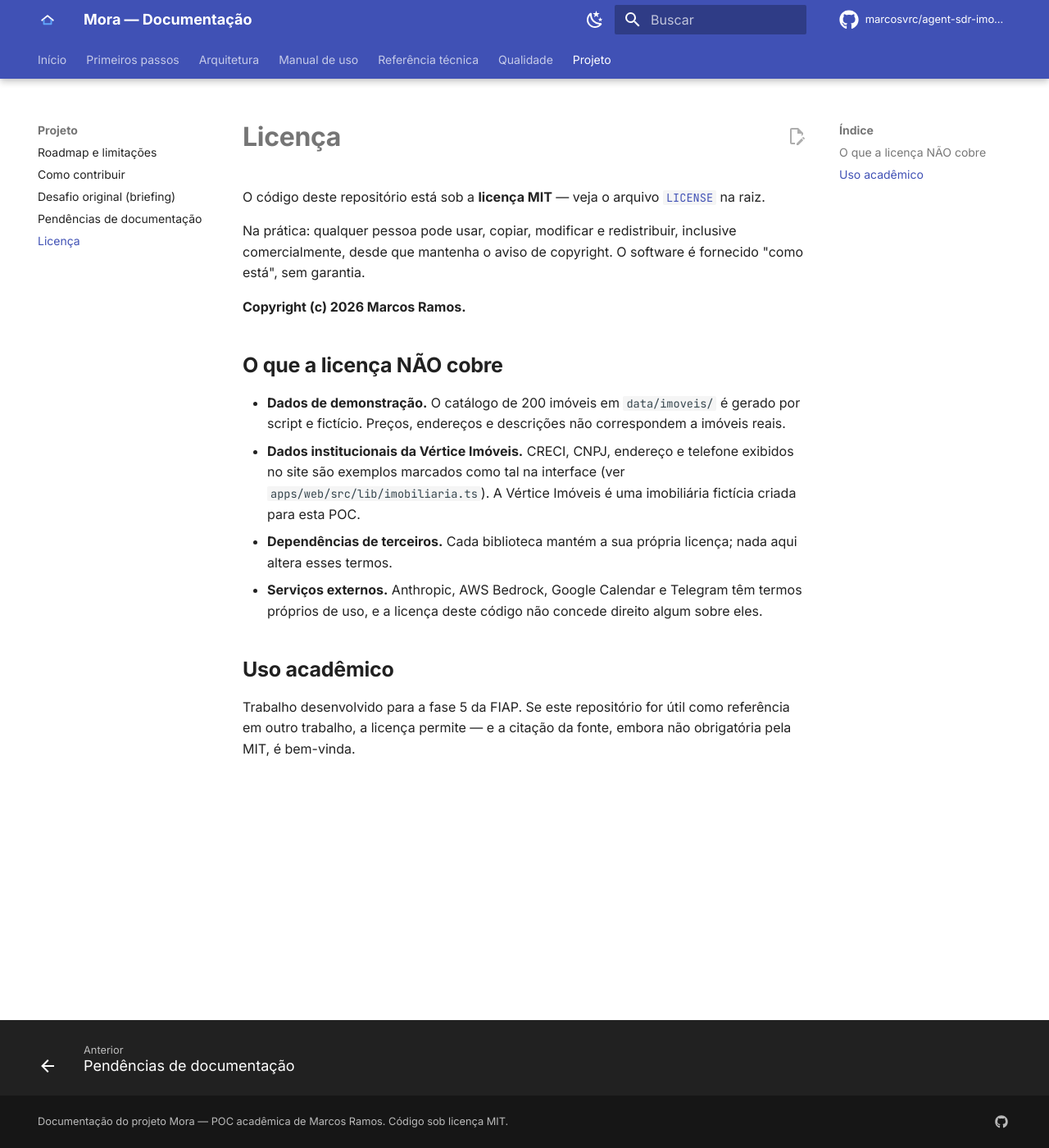
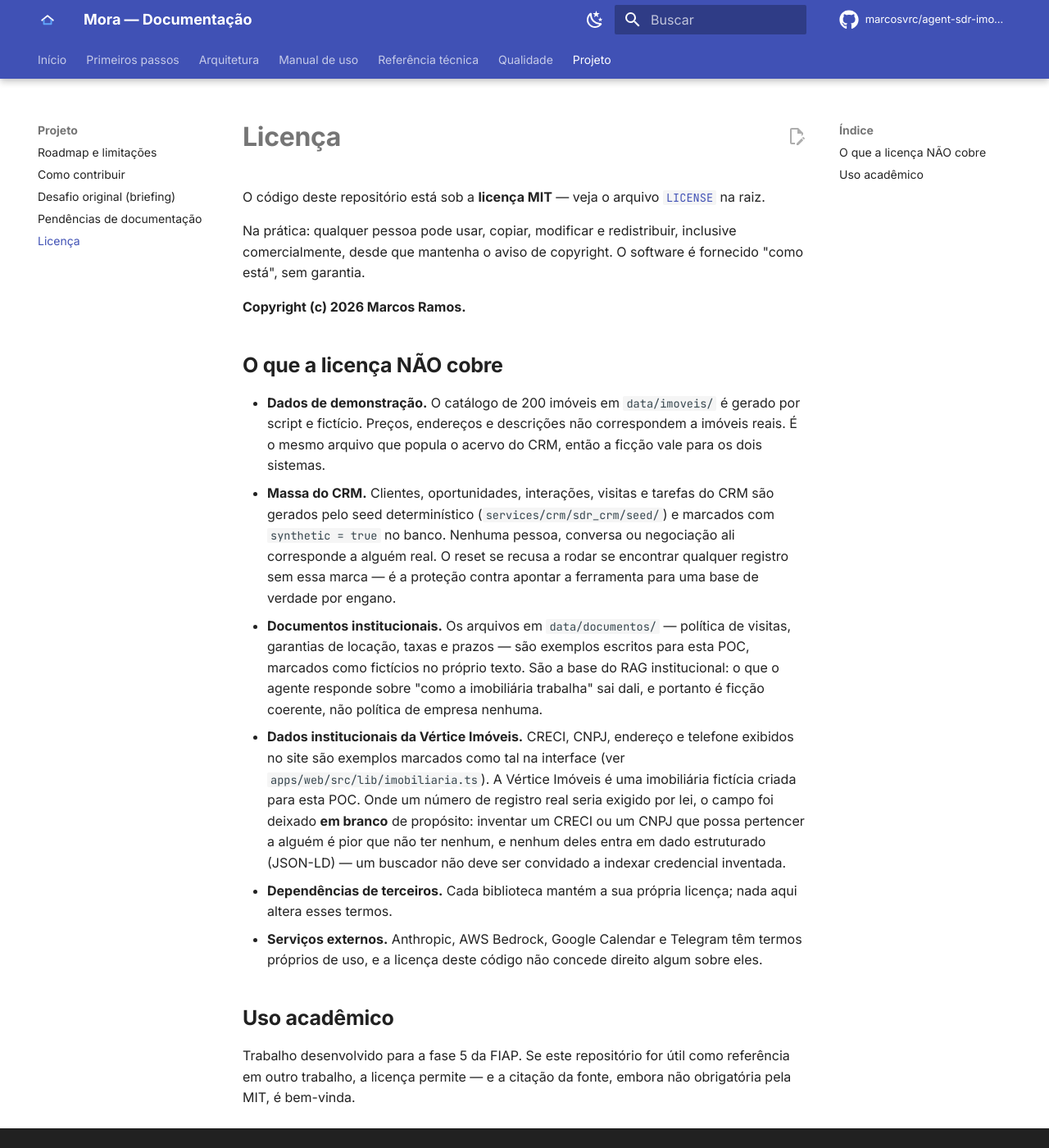
Before and after one commit to marcosvrc/agent-sdr-imoveis-mora, an MkDocs documentation site: the page built from docs/project/licenca.md, in a window 1280 px wide and 1400 px high. Shown: the whole window at 82% size. Built offline with MkDocs 1.6.1 and Material for MkDocs 9.7.7, drawn with Linux system fonts in a browser that asks for light colours; comment, search, counter and statistics services are not loaded.

Commit message:
Roteiro de demonstração, e a ficção registrada por inteiro
Quinze minutos em quatro momentos, cada um terminando em algo visível numa
tela — não numa afirmação sobre o que o sistema faz. A ordem importa: cada
momento usa o estado que o anterior deixou.

A conversa; a pergunta que o catálogo não responde e a que o corpus não cobre;
o cliente que o CRM já conhece; e reservar não é agendar, mostrado nas duas
telas ao mesmo tempo.

Duas seções que normalmente não entram num roteiro e aqui entram:

**"Se sobrar tempo"** inclui desligar o CRM e refazer o primeiro momento. A
Mora atende igual. É a porta fazendo o trabalho dela — provavelmente a coisa
mais difícil de mostrar e a mais importante de dizer.

**"O que NÃO prometer"** diz antes de alguém perguntar que a qualidade
semântica do RAG não foi medida (os testes provam o encanamento, não a escolha
do melhor trecho) e que nada está implantado — a solução foi desenhada para
nuvem e a entrega roda local.

## A ficção

Já estava em `docs/project/licenca.md`, e estava incompleta: cobria o catálogo
e os dados do site, não o CRM nem os documentos institucionais. Preferi
completar o lugar que já existia a criar um segundo — ficção registrada em dois
arquivos é ficção registrada pela metade em cada um.

Ficou explícito que o arquivo do acervo popula os dois sistemas, que a massa do
CRM é marcada com `synthetic = true` e que o reset se recusa a rodar se achar
registro sem essa marca, e que os documentos do RAG são exemplos escritos para
a POC — o que o agente responde sobre "como a imobiliária trabalha" sai dali, e
portanto é ficção coerente, não política de empresa nenhuma.

Também está dito por que CRECI e CNPJ seguem em branco: inventar um número de
registro que possa pertencer a alguém é pior que não ter nenhum, e nenhum deles
entra em dado estruturado — um buscador não deve ser convidado a indexar
credencial inventada.

Conferi cada comando do roteiro contra o Makefile antes de publicá-lo. Dois que
eu tinha escrito de memória não existiam (`make up`, `make logs-agent`).

```diff
--- a/docs/project/licenca.md
+++ b/docs/project/licenca.md
@@ -17,10 +17,23 @@ sem garantia.
 ## O que a licença NÃO cobre
 
 - **Dados de demonstração.** O catálogo de 200 imóveis em `data/imoveis/` é gerado por script e
-  fictício. Preços, endereços e descrições não correspondem a imóveis reais.
+  fictício. Preços, endereços e descrições não correspondem a imóveis reais. É o mesmo arquivo que
+  popula o acervo do CRM, então a ficção vale para os dois sistemas.
+- **Massa do CRM.** Clientes, oportunidades, interações, visitas e tarefas do CRM são gerados pelo
+  seed determinístico (`services/crm/sdr_crm/seed/`) e marcados com `synthetic = true` no banco.
+  Nenhuma pessoa, conversa ou negociação ali corresponde a alguém real. O reset se recusa a rodar
+  se encontrar qualquer registro sem essa marca — é a proteção contra apontar a ferramenta para uma
+  base de verdade por engano.
+- **Documentos institucionais.** Os arquivos em `data/documentos/` — política de visitas, garantias
+  de locação, taxas e prazos — são exemplos escritos para esta POC, marcados como fictícios no
+  próprio texto. São a base do RAG institucional: o que o agente responde sobre "como a imobiliária
+  trabalha" sai dali, e portanto é ficção coerente, não política de empresa nenhuma.
 - **Dados institucionais da Vértice Imóveis.** CRECI, CNPJ, endereço e telefone exibidos no site são
   exemplos marcados como tal na interface (ver `apps/web/src/lib/imobiliaria.ts`). A Vértice Imóveis
-  é uma imobiliária fictícia criada para esta POC.
+  é uma imobiliária fictícia criada para esta POC. Onde um número de registro real seria exigido por
+  lei, o campo foi deixado **em branco** de propósito: inventar um CRECI ou um CNPJ que possa
+  pertencer a alguém é pior que não ter nenhum, e nenhum deles entra em dado estruturado
+  (JSON-LD) — um buscador não deve ser convidado a indexar credencial inventada.
 - **Dependências de terceiros.** Cada biblioteca mantém a sua própria licença; nada aqui altera
   esses termos.
 - **Serviços externos.** Anthropic, AWS Bedrock, Google Calendar e Telegram têm termos próprios de
--- a/mkdocs.yml
+++ b/mkdocs.yml
@@ -129,6 +129,7 @@ nav:
       - Contexto do projeto: overview/contexto.md
       - Funcionalidades: overview/funcionalidades.md
       - Quick Start: overview/quick-start.md
+      - Roteiro de demonstração: overview/roteiro-demonstracao.md
   - Primeiros passos:
       - Pré-requisitos: getting-started/pre-requisitos.md
       - Configuração e variáveis de ambiente: getting-started/configuracao.md
```
Also changed, not shown: docs/overview/roteiro-demonstracao.md (added, +124 -0 lines).
